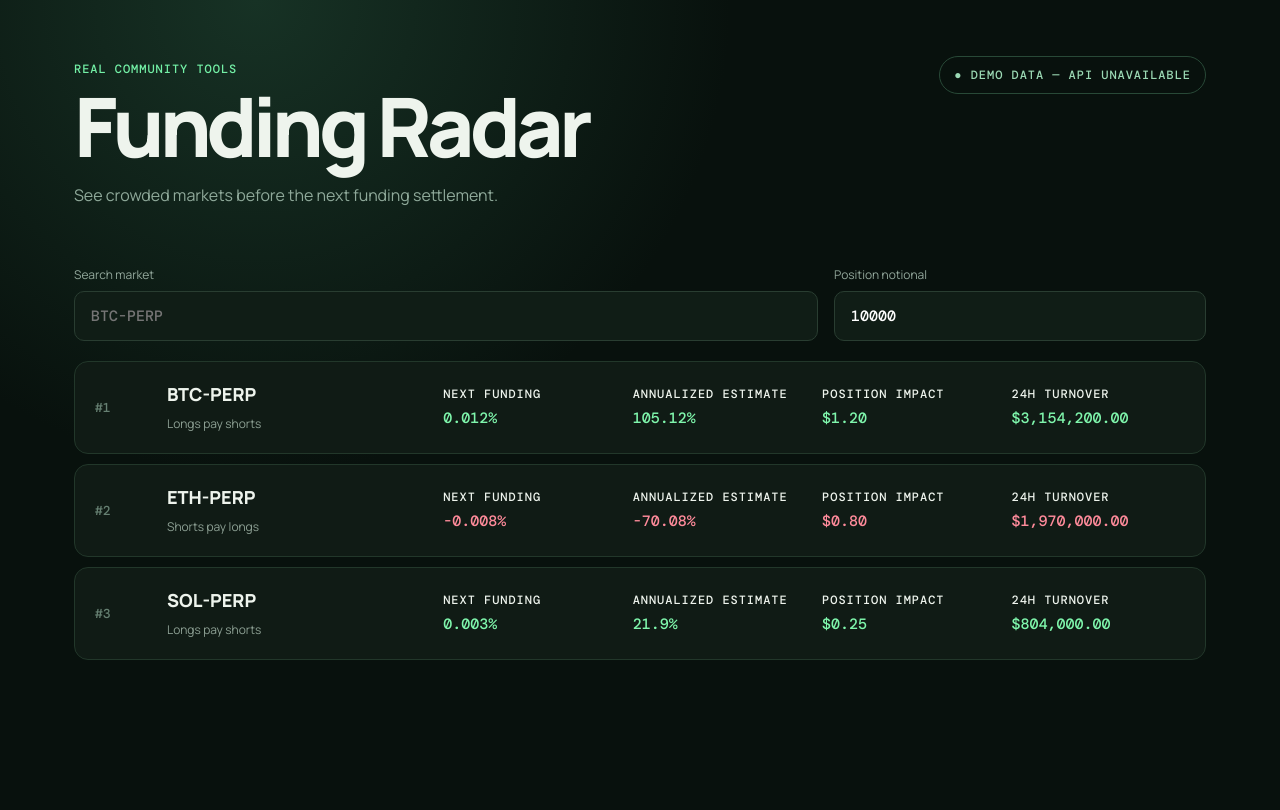
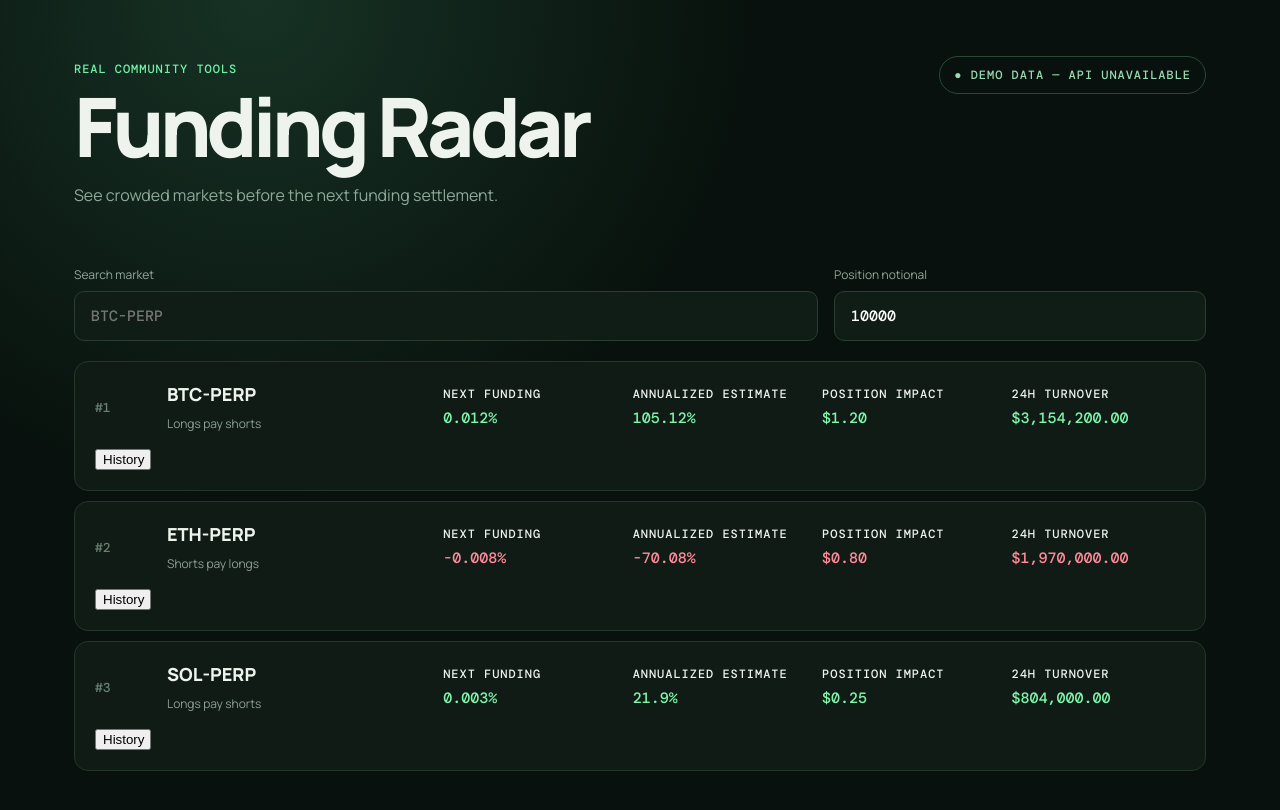
Before and after one commit to Hug0x0/real-funding-radar, a React (Vite) app: page / in a window 1280 px wide. Shown: the top 810 px of the page. Built offline with nearby package versions, Linux system fonts and the light colour scheme; no server answers.

Commit message:
feat: load history for selected market

```diff
--- a/src/main.tsx
+++ b/src/main.tsx
@@ -2,8 +2,9 @@ import React, { useEffect, useMemo, useState } from "react";
 import { createRoot } from "react-dom/client";
 import { RealIndexer } from "./api";
 import { annualizedRate, fundingCost, payer, rankTickers } from "./funding";
+import { HistoryPanel } from "./HistoryPanel";
 import { demoTickers } from "./mock";
-import type { MarketTicker } from "./types";
+import type { FundingPayment, MarketTicker } from "./types";
 import "./styles.css";
 
 const money = new Intl.NumberFormat("en-US", { style: "currency", currency: "USD", maximumFractionDigits: 2 });
@@ -14,6 +15,9 @@ function App() {
   const [notional, setNotional] = useState(10_000);
   const [query, setQuery] = useState("");
   const [status, setStatus] = useState("Connecting to REAL");
+  const [selected, setSelected] = useState<MarketTicker>();
+  const [history, setHistory] = useState<FundingPayment[]>([]);
+  const [historyLoading, setHistoryLoading] = useState(false);
 
   useEffect(() => {
     new RealIndexer().tickers().then((data) => { setTickers(data); setStatus("Live data"); }).catch(() => {
@@ -22,6 +26,7 @@ function App() {
   }, []);
 
   const visible = useMemo(() => rankTickers(tickers).filter((ticker) => ticker.symbol.toLowerCase().includes(query.toLowerCase())), [tickers, query]);
+  const showHistory = (ticker: MarketTicker) => { setSelected(ticker); setHistory([]); setHistoryLoading(true); new RealIndexer().fundingPayments(ticker.market_id).then(setHistory).catch(() => setHistory([])).finally(() => setHistoryLoading(false)); };
 
   return <><a className="skip-link" href="#main-content">Skip to content</a><main id="main-content">
     <header><div><span className="eyebrow">REAL COMMUNITY TOOLS</span><h1>Funding Radar</h1><p>See crowded markets before the next funding settlement.</p></div><span className="status" aria-live="polite">● {status}</span></header>
@@ -33,9 +38,9 @@ function App() {
         <div><small>Next funding</small><strong>{percent.format(rate)}</strong></div>
         <div><small>Annualized estimate</small><strong>{percent.format(annualizedRate(rate))}</strong></div>
         <div><small>Position impact</small><strong>{money.format(Math.abs(fundingCost(notional, rate)))}</strong></div>
-        <div><small>24h turnover</small><strong>{money.format(Number(ticker.turnover_24h))}</strong></div>
+        <div><small>24h turnover</small><strong>{money.format(Number(ticker.turnover_24h))}</strong></div><button className="history-button" onClick={() => showHistory(ticker)}>History</button>
       </article>;
-    })}</section>
+    })}</section>{selected && <HistoryPanel ticker={selected} payments={history} loading={historyLoading} onClose={() => setSelected(undefined)}/>}
   </main></>;
 }
 
```
